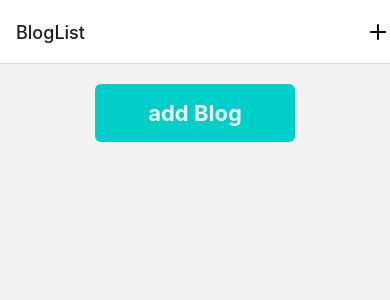
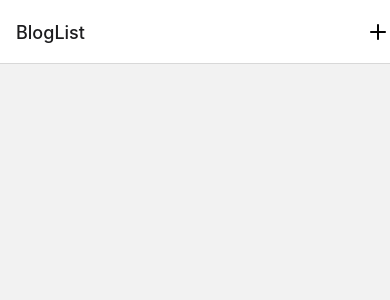
Before and after one commit to ItsMeVishal007/Native-Blog, a React Native app: screen / in a window 390 px wide. Shown: the top 300 px of the page. Built offline with nearby package versions, Linux system fonts and the light colour scheme.

Commit message:
removing create blog button from home page

```diff
--- a/src/screens/EditScreen.js
+++ b/src/screens/EditScreen.js
@@ -55,6 +55,7 @@ const EditScreen = ({ route, navigation }) => {
             newTitle,
             newContent,
           });
+          //redirect directly to other page may occure error incase of remote db data transmission in that case you will add thirst parameter as a callback in which you specify ur navigation func and then call it on you context page main function like callback();
         }}
       >
         <Text style={Style.btnText}>Edit Blog</Text>
--- a/src/screens/IndexScreen.js
+++ b/src/screens/IndexScreen.js
@@ -55,9 +55,6 @@ const Index = ({ navigation }) => {
         )}
       />
 
-      <TouchableOpacity style={Styles.btn} onPress={() => {navigation.navigate("CreateBlog")}}>
-        <Text style={Styles.btnText}>add Blog</Text>
-      </TouchableOpacity>
     </View>
   );
 };
```
